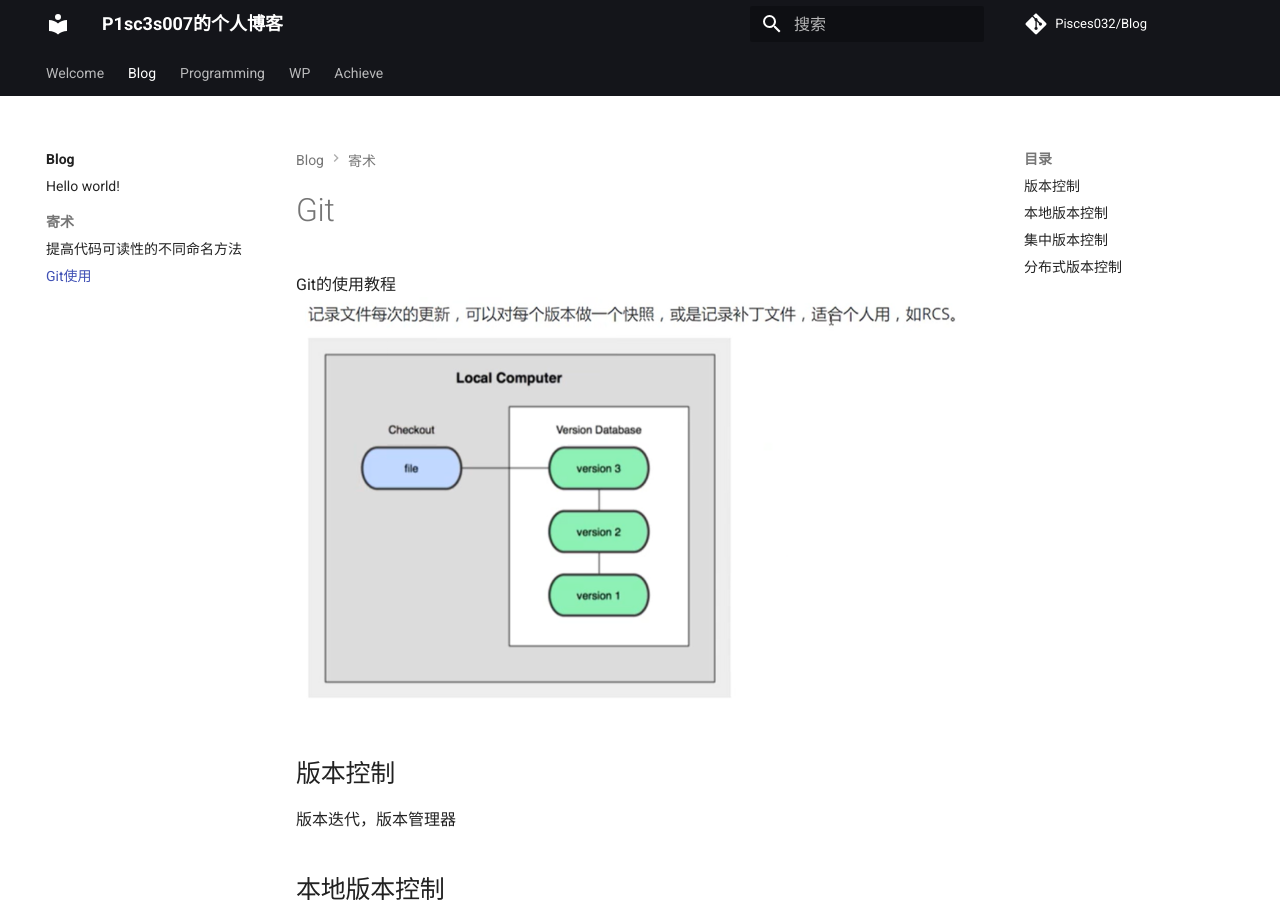
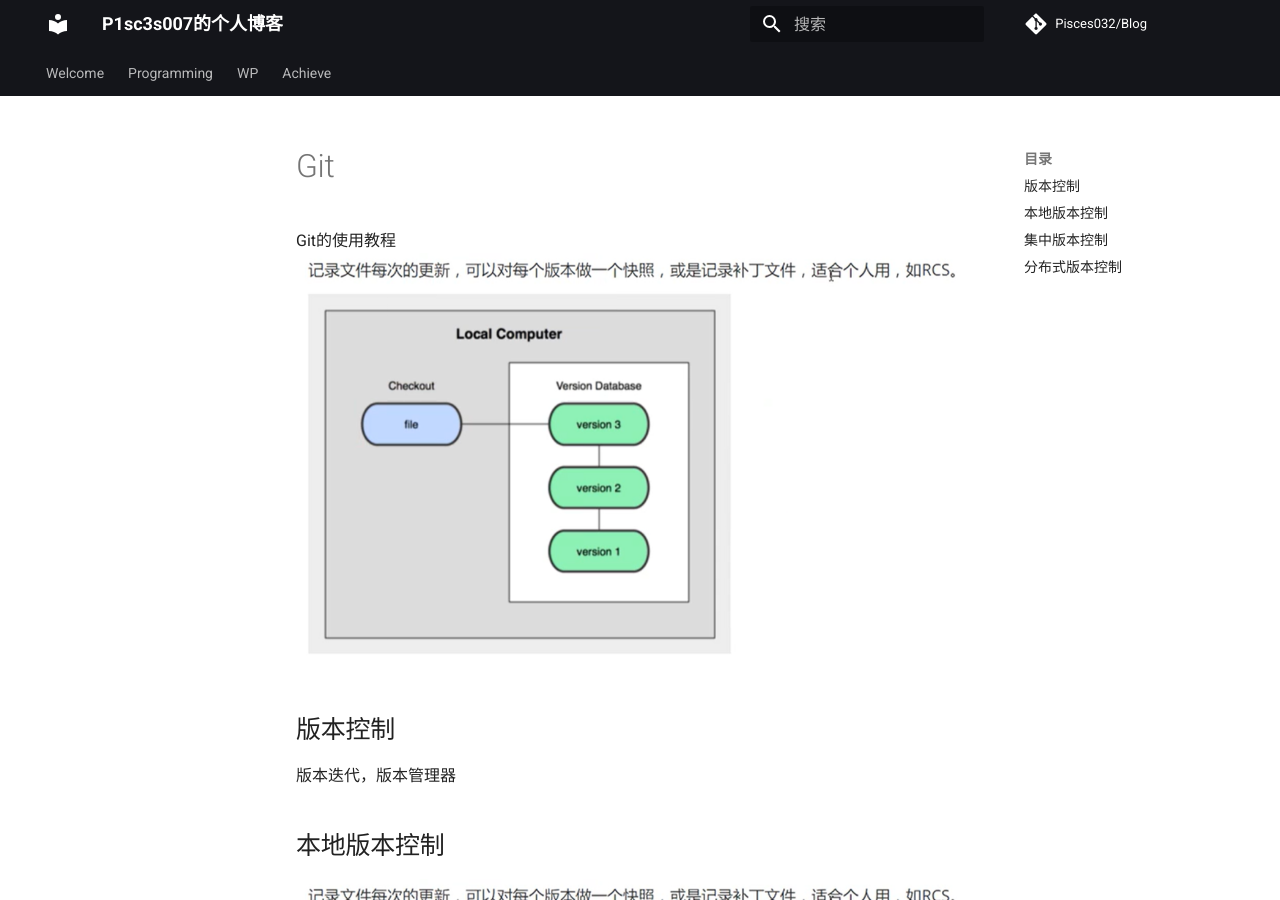
Before and after one commit to Pisces032/Blog, an MkDocs documentation site: the page built from docs/blog/posts/Git 使用.md, in a window 1280 px wide and 900 px high. Built offline with MkDocs 1.6.1 and Material for MkDocs 9.7.7, drawn with Linux system fonts in a browser that asks for light colours; comment, search, counter and statistics services are not loaded; part of the change alters nothing that is shown; some of the changed text lies outside the part shown.

Commit message:
Update mkdocs.yml

```diff
--- a/mkdocs.yml
+++ b/mkdocs.yml
@@ -45,12 +45,12 @@ extra:
 nav:
   - Welcome:
     - index.md
-  - Blog:
-    - blog/index.md
-    - blog/posts/hello-world.md
-    - 寄术:
-      - 提高代码可读性的不同命名方法: blog/posts/提高代码可读性的一些方法.md
-      - Git使用: blog/posts/Git 使用.md
+#  - Blog:
+#    - blog/index.md
+#    - blog/posts/hello-world.md
+#    - 寄术:
+#      - 提高代码可读性的不同命名方法: blog/posts/提高代码可读性的一些方法.md
+#      - Git使用: blog/posts/Git 使用.md
   - Programming:
     - 1.21笔记: programming/move/Move 1.21.md
     #- programming/move/Move语言笔记.md
```
